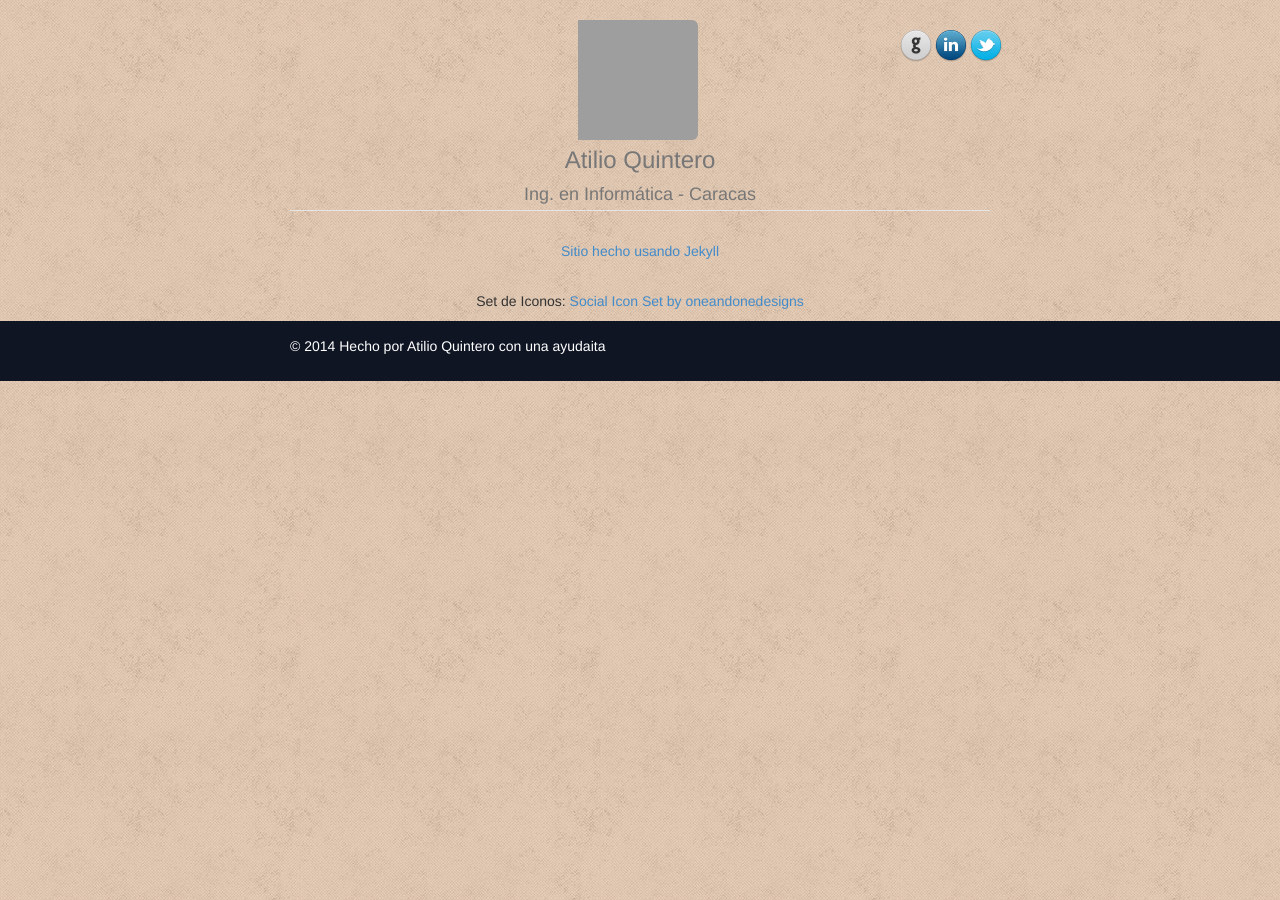
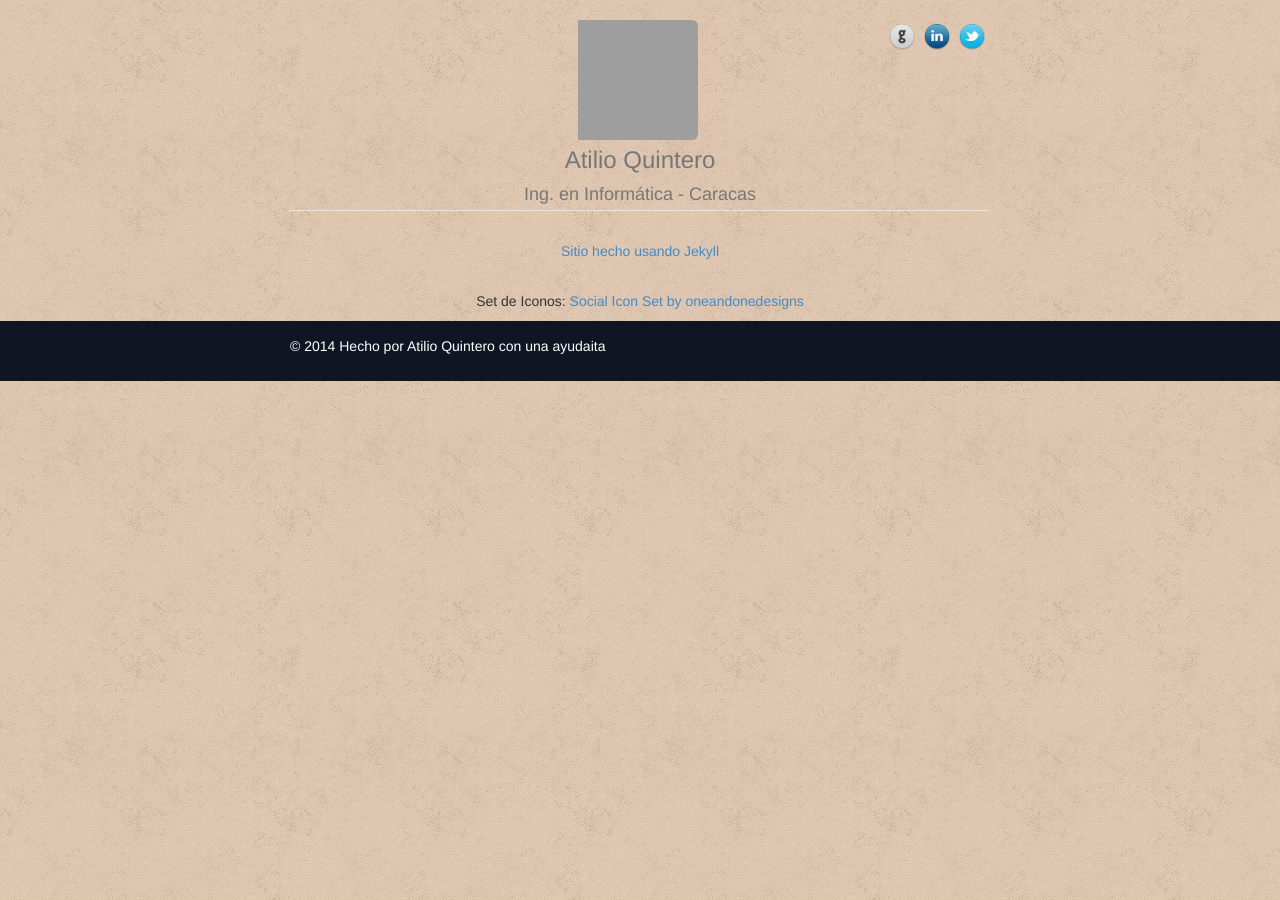
Before and after one commit to geopelia/geopelia.github.io, a Jekyll site: the page built from reconocimiento.md, in a window 1280 px wide. Built offline with Jekyll 4.4.1, drawn with Linux system fonts in a browser that asks for light colours; grey boxes are pictures that could not be loaded.

Commit message:
Cambios en la plantilla paar mostrar correctamente iconos sociales

```diff
--- a/_includes/header_inicio.html
+++ b/_includes/header_inicio.html
@@ -1,13 +1,13 @@
 <div class="header">
     <ul class="nav  pull-right">
         {% if site.github_username %}
-        	<li class="social-li"><a alt="Perfil en Github" href="https://github.com/{{site.github_username}}"><img src="../images/Github.png" alt="Github" /></a></li>
+        	<li class="social-li"><a class="github" alt="Perfil en Github" href="https://github.com/{{site.github_username}}"></a></li>
         {% endif %}
         {% if site.linkedin_username %}
-        	<li class="social-li"><a alt="Perfil en Linkedin" href="http://ve.linkedin.com/in/{{site.linkedin_username}}"><img src="../images/Linkedin.png" alt="Linkedin" /></a></li>
+        	<li class="social-li"><a class="linkedin" alt="Perfil en Linkedin" href="http://ve.linkedin.com/in/{{site.linkedin_username}}"></a></li>
         {% endif %}
         {% if site.twitter_username %}
-            <li class="social-li"><a alt="Perfil en Twitter" href="https://twitter.com/{{site.twitter_username}}"><img src="../images/Twitter-Bird.png" alt="Twitter" /></a></li>
+            <li class="social-li"><a class="twitter" alt="Perfil en Twitter" href="https://twitter.com/{{site.twitter_username}}"></a></li>
         {% endif %}
 
     </ul>
--- a/css/maestro.css
+++ b/css/maestro.css
@@ -75,15 +75,23 @@ img#avatar {
 
 li.social-li {
   float: left;
-  width: 35px;
+
 }
 
-li.social-li a:hover, li.social-li a:focus {
-  background: none;
+li.social-li a {
+  width: 35px;
+  height: 35px;
+}
+li.social-li a.linkedin {
+  background: url('../images/Linkedin.png') no-repeat scroll center /75% transparent;
 }
 
-li.social-li a img {
-  width: 32px;
+li.social-li a.twitter {
+  background: url('../images/Twitter-Bird.png') no-repeat scroll center /75% transparent;
+
+}
+li.social-li a.github {
+  background: url('../images/Github.png') no-repeat scroll center /75% transparent;
 }
 
 .cuerpo p {
```
